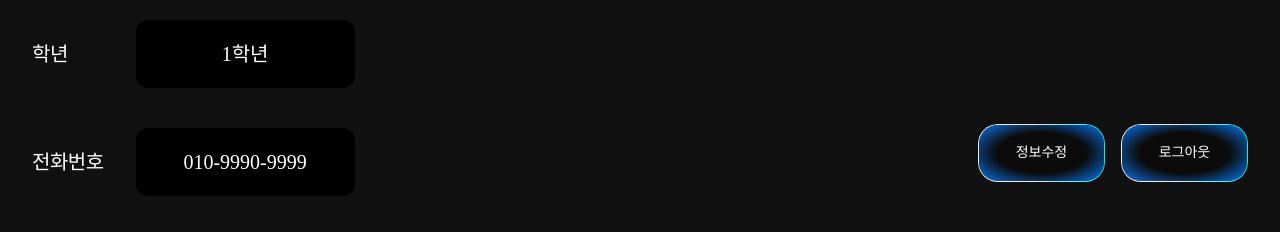
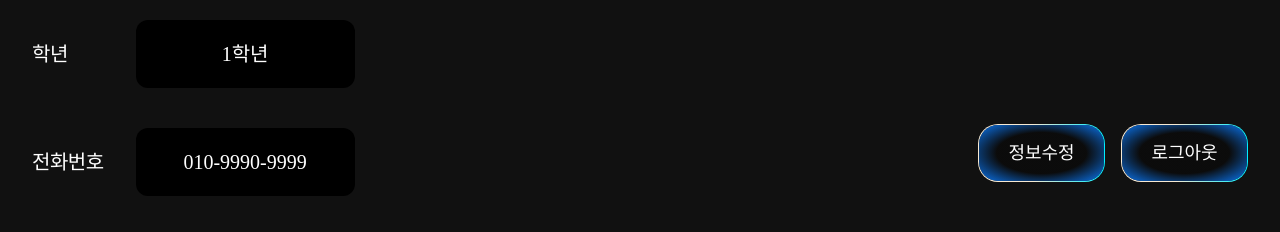
Before and after one commit to likelionknu/apply-page-client, a React (Vite) app: page /my in a window 1280 px wide. Shown: the part 1020-1252 px from the top of the page. Built offline with nearby package versions, Linux system fonts and the light colour scheme; a web font is replaced by a local one.

Commit message:
주석 등 추가 수정

```diff
--- a/src/shared/components/Button.tsx
+++ b/src/shared/components/Button.tsx
@@ -1,20 +1,21 @@
 const BUTTON_VARIANTS = {
+  // 지원서 페이지
   recruit: {
     width: "258px",
     height: "106px",
     radius: "40px",
     borderWidth: "2px",
-    fontSize: "20px",
+    fontSize: "32px",
   },
-  // // 탭/제출 (196*64)
-  // sub: { width: "196px", height: "64px", radius: "20px", borderWidth: "1.35px", fontSize: "16px" },
+  // 마이 페이지
   my: {
     width: "127px",
     height: "58px",
     radius: "20px",
     borderWidth: "1.35px",
-    fontSize: "14px",
+    fontSize: "18px",
   },
+  // 마이 페이지 - 어플라이 상태
   myStatus: {
     width: "84px",
     height: "46px",
@@ -22,6 +23,7 @@ const BUTTON_VARIANTS = {
     borderWidth: "1.01px",
     fontSize: "14px",
   },
+  // 모달
   modal: {
     width: "128px",
     height: "47px",
@@ -29,9 +31,17 @@ const BUTTON_VARIANTS = {
     borderWidth: "1px",
     fontSize: "14px",
   },
+  // 기타
+  etc: {
+    width: "196px",
+    height: "64px",
+    radius: "20px",
+    borderWidth: "1.35px",
+    fontSize: "20px",
+  },
 };
 
-type ButtonVariantType = "modal" | "recruit" | "my" | "myStatus";
+type ButtonVariantType = keyof typeof BUTTON_VARIANTS;
 
 // onClick 옵셔널 제거 예정
 interface ButtonProps {
@@ -41,7 +51,7 @@ interface ButtonProps {
 }
 
 // 모달 버튼을 기본값으로
-function Button({ variant = "modal", children, onClick }: ButtonProps) {
+function Button({ variant, children, onClick }: ButtonProps) {
   const styles = BUTTON_VARIANTS[variant];
 
   return (
```
